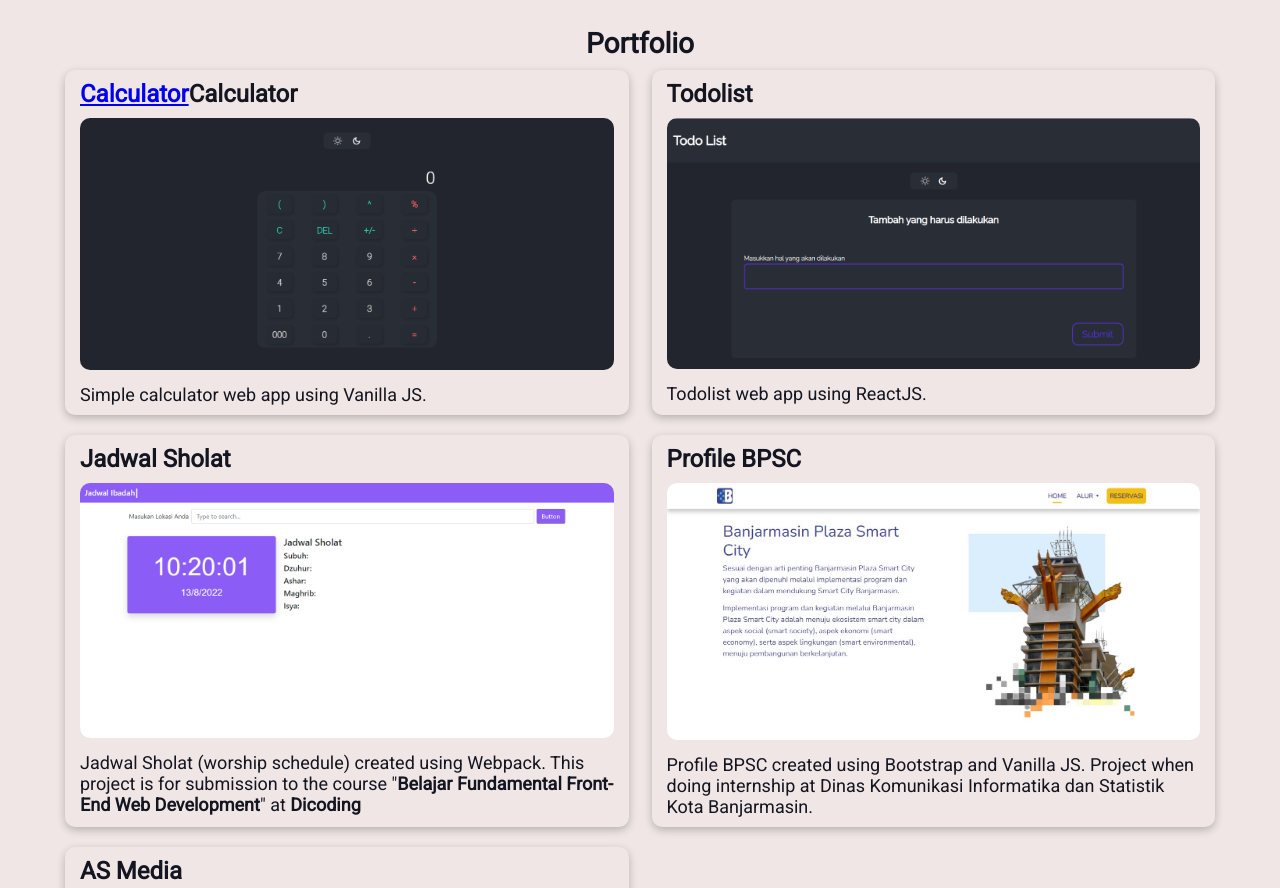
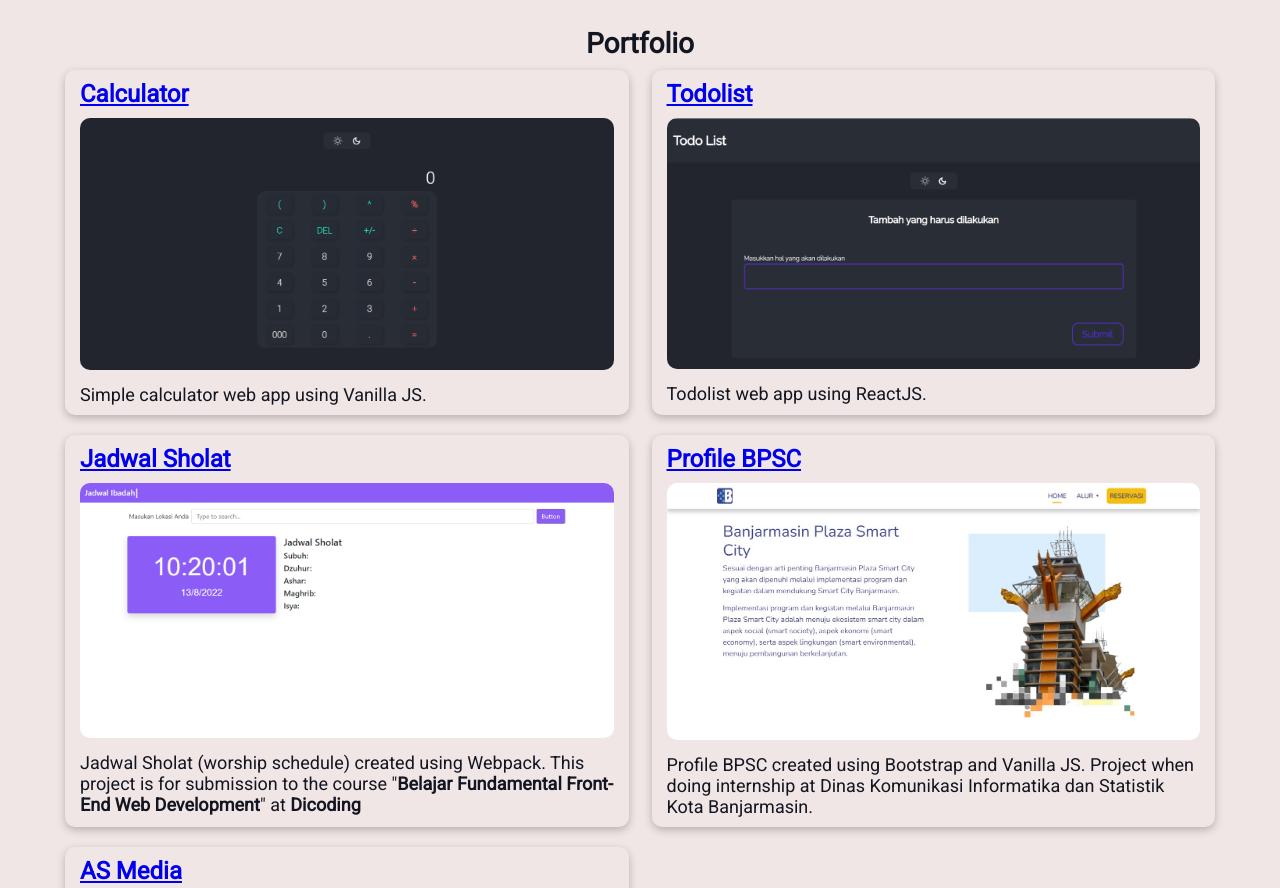
Before and after one commit to agisahriza/agisahriza.github.io, a plain HTML site: page index.html in a window 1280 px wide. Shown: the part 1127-2015 px from the top of the page. Drawn offline with Linux system fonts and the light colour scheme.

Commit message:
Update index.html

```diff
--- a/index.html
+++ b/index.html
@@ -1,5 +1,5 @@
 <!DOCTYPE html>
-<html lang="en">
+<html lang="en" id="home">
   <head>
     <meta charset="UTF-8" />
     <meta http-equiv="X-UA-Compatible" content="IE=edge" />
@@ -9,11 +9,11 @@
 
     <link rel="stylesheet" href="https://cdnjs.cloudflare.com/ajax/libs/font-awesome/6.1.2/css/all.min.css" integrity="sha512-1sCRPdkRXhBV2PBLUdRb4tMg1w2YPf37qatUFeS7zlBy7jJI8Lf4VHwWfZZfpXtYSLy85pkm9GaYVYMfw5BC1A==" crossorigin="anonymous" referrerpolicy="no-referrer" />
   </head>
-  <body id="home">
+  <body>
     <header>
         <nav>
           <div class="container nav">
-          <h1>Agisahriza</h1>
+          <h1><a href="/">Ge</a></h1>
           <ul>
             <li><a href="#home"><i class="fa-solid fa-house"></i>Home</a></li>
             <li><a href="#about"><i class="fa-solid fa-id-card"></i>About Me</a></li>
@@ -62,17 +62,17 @@
             <p>Batola, Indonesia</p>
             <ul>
               <li>
-                <a href="https://github.com/agisahriza">
+                <a href="https://github.com/agisahriza" target="_blank">
                   <i class="fa-brands fa-github"></i>
                 </a>
               </li>
               <li>
-                <a href="https://linkedin.com/in/agisahriza">
+                <a href="https://linkedin.com/in/agisahriza" target="_blank">
                   <i class="fa-brands fa-linkedin"></i>
                 </a>
               </li>
               <li>
-                <a href="https://instagram.com/agisahriza">
+                <a href="https://instagram.com/agisahriza" target="_blank">
                   <i class="fa-brands fa-instagram"></i>
                 </a>
               </li>
@@ -84,28 +84,28 @@
         <h2>Portfolio</h2>
         <div class="portfolio">
           <div class="card">
-            <h3><a href="https:">Calculator</a>Calculator</h3>
-            <img src="./img/calculator.PNG" alt="Calculator">
+            <h3><a href="https://agisahriza.github.io/Calculator" target="_blank">Calculator</a></h3>
+            <a href="https://agisahriza.github.io/Calculator" target="_blank"><img src="./img/calculator.PNG" alt="Calculator"></a>
             <p>Simple calculator web app using Vanilla JS.</p>
           </div>
           <div class="card">
-            <h3>Todolist</h3>
-            <img src="./img/todolist.PNG" alt="Todolist">
+            <h3><a href="https://agisahriza.github.io/todolist-with-react" target="_blank">Todolist</a></h3>
+            <a href="https://agisahriza.github.io/todolist-with-react" target="_blank"><img src="./img/todolist.PNG" alt="Todolist"></a>
             <p>Todolist web app using ReactJS.</p>
           </div>
           <div class="card">
-            <h3>Jadwal Sholat</h3>
-            <img src="./img/jadwal sholat.PNG" alt="Jadwal Sholat">
+            <h3><a href="https://agisahriza.github.io/jadwal-sholat" target="_blank">Jadwal Sholat</a></h3>
+            <a href="https://agisahriza.github.io/jadwal-sholat" target="_blank"><img src="./img/jadwal sholat.PNG" alt="Jadwal Sholat"></a>
             <p>Jadwal Sholat (worship schedule) created using Webpack. This project is for submission to the course "<a href="https://www.dicoding.com/academies/163">Belajar Fundamental Front-End Web Development</a>" at <a href="https://www.dicoding.com">Dicoding</a></p>
           </div>
           <div class="card">
-            <h3>Profile BPSC</h3>
-            <img src="./img/bpsc.png" alt="Profile BPSC">
+            <h3><a href="https://agisahriza.github.io/Profile-BPSC" target="_blank">Profile BPSC</a></h3>
+            <a href="https://agisahriza.github.io/Profile-BPSC" target="_blank"><img src="./img/bpsc.png" alt="Profile BPSC"></a>
             <p>Profile BPSC created using Bootstrap and Vanilla JS. Project when doing internship at Dinas Komunikasi Informatika dan Statistik Kota Banjarmasin.</p>
           </div>
           <div class="card">
-            <h3>AS Media</h3>
-            <img src="./img/asmedia.png" alt="AS Media">
+            <h3><a href="https://asmedia-e8a2b.web.app/" target="_blank">AS Media</a></h3>
+            <a href="https://asmedia-e8a2b.web.app/" target="_blank"><img src="./img/asmedia.png" alt="AS Media"></a>
             <p>AS Media is a web-based learning media, created using Bootstrap, Vanilla JS, and Firebase.</p>
           </div>
         </div>
```
